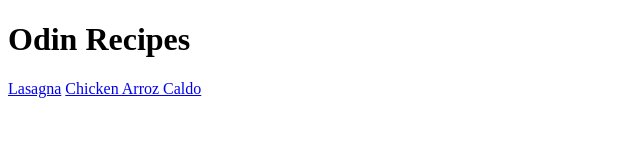
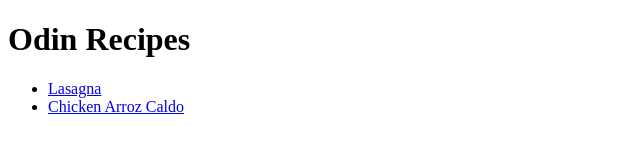
Before and after one commit to Weit4Me/odin-recipes, a plain HTML site: page index.html in a window 1280 px wide. Shown: the whole page, without its empty margins (0-640 px from the left). Drawn offline with Linux system fonts and the light colour scheme.

Commit message:
correct index to show links as unordered list

```diff
--- a/index.html
+++ b/index.html
@@ -7,7 +7,10 @@
 </head>
 <body>
     <h1>Odin Recipes</h1>
-    <a href="recipes/lasagna.html">Lasagna</a>
-    <a href="recipes/chicken_arroz_caldo.html">Chicken Arroz Caldo</a>
+    <ul>
+        <li><a href="recipes/lasagna.html">Lasagna</a></li>
+        <li><a href="recipes/chicken_arroz_caldo.html">Chicken Arroz Caldo</a></ul></li>
+
+    </ul>
 </body>
 </html>
```
